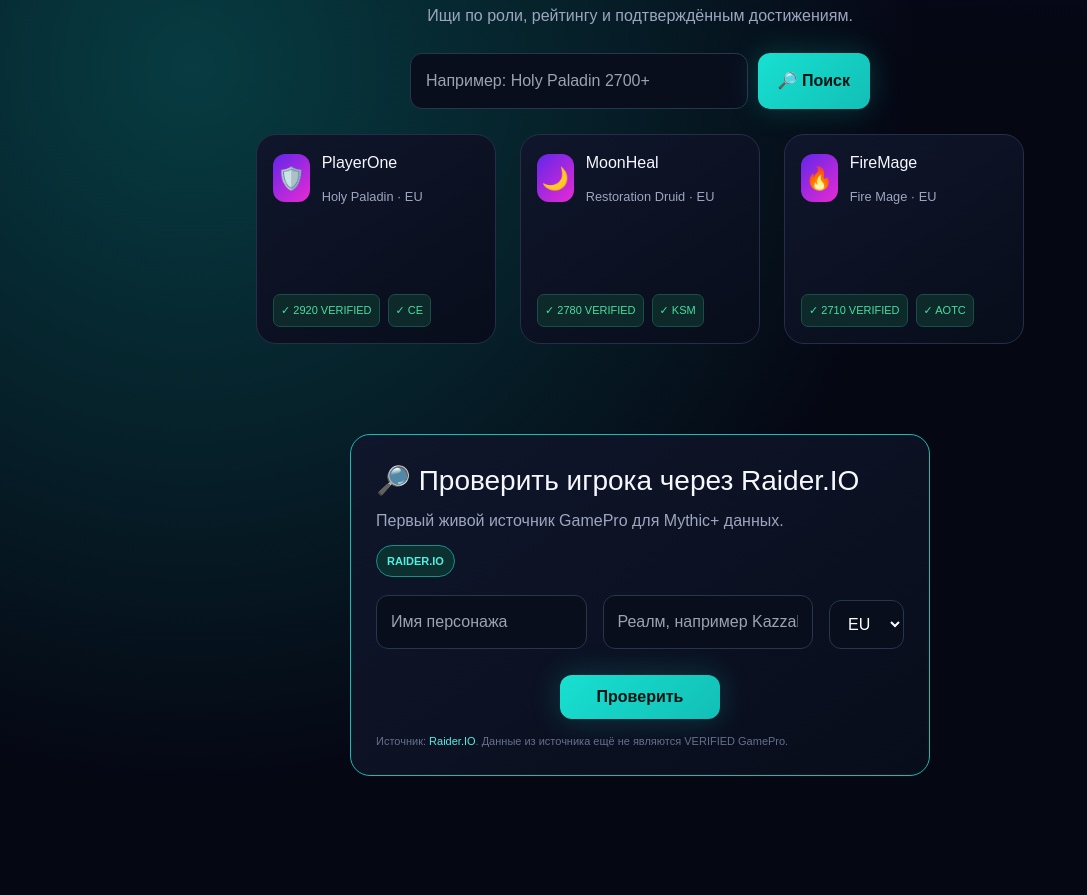
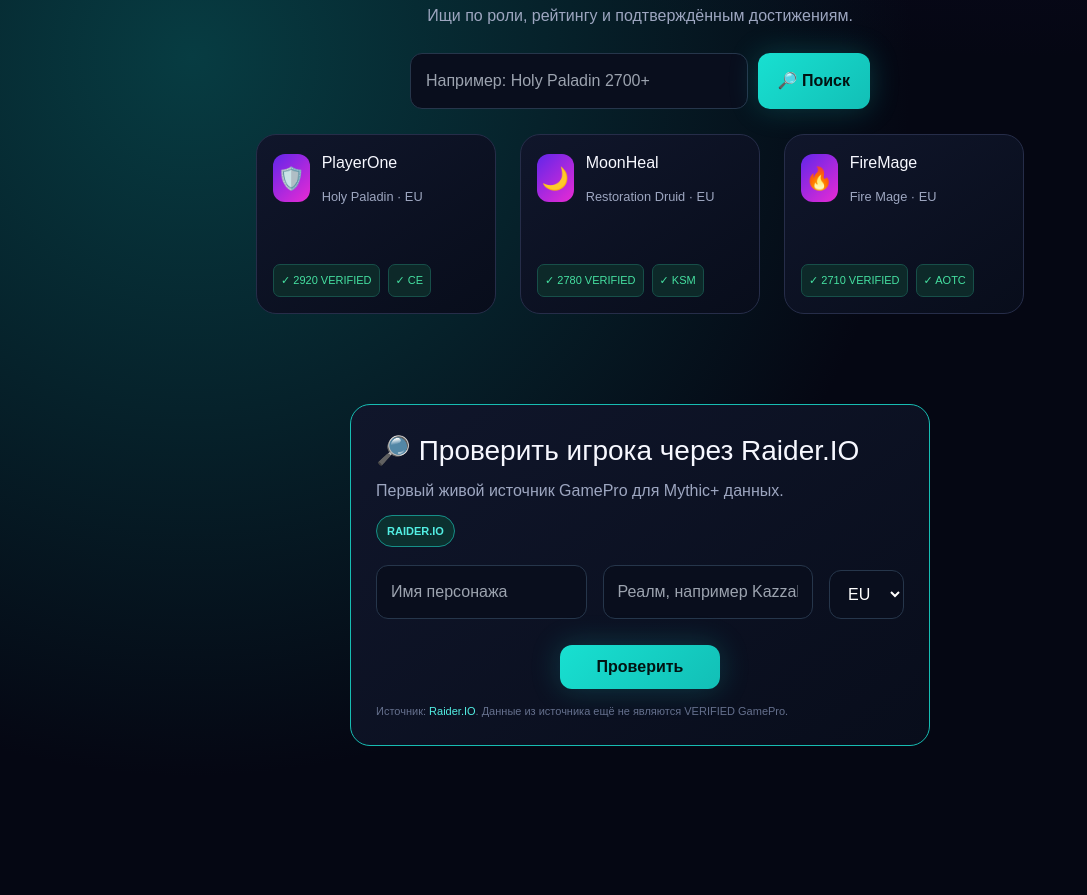
Before and after one commit to vesttrading/gamepro-market, a Next.js app: page / in a window 1280 px wide. Shown: the part 1380-2275 px from the top of the page, without its empty margins (0-1087 px from the left). Built offline with nearby package versions, Linux system fonts and the light colour scheme; no server answers.

Commit message:
Adjust card minimum height and layout properties
Reduced the minimum height for player cards and added flex properties for better layout.

```diff
--- a/app/globals.css
+++ b/app/globals.css
@@ -161,7 +161,7 @@
     width: 240px !important;
     max-width: 240px !important;
     height: auto !important;           /* Убираем жесткую высоту */
-    min-height: 210px !important;      /* Карточка сама подстроится по вертикали */
+    min-height: 180px !important;      /* Карточка сама подстроится по вертикали */
     box-sizing: border-box !important;
     display: flex !important;
     flex-direction: column !important;
@@ -197,6 +197,9 @@
         height: auto !important;           /* Разрешаем растягиваться вниз */
         min-height: 200px !important;
         padding: 20px 16px !important;
+        flex-direction: column !important; /* Выстраивает элементы сверху вниз */
+        flex-wrap: wrap !important;        /* Позволяет тексту переноситься */
+        align-items: flex-start !important; /* Выравнивает всё по левому краю */
     }
 
     /* Исправление для телефона: заставляем бейджи послушно переноситься внутри */
```
